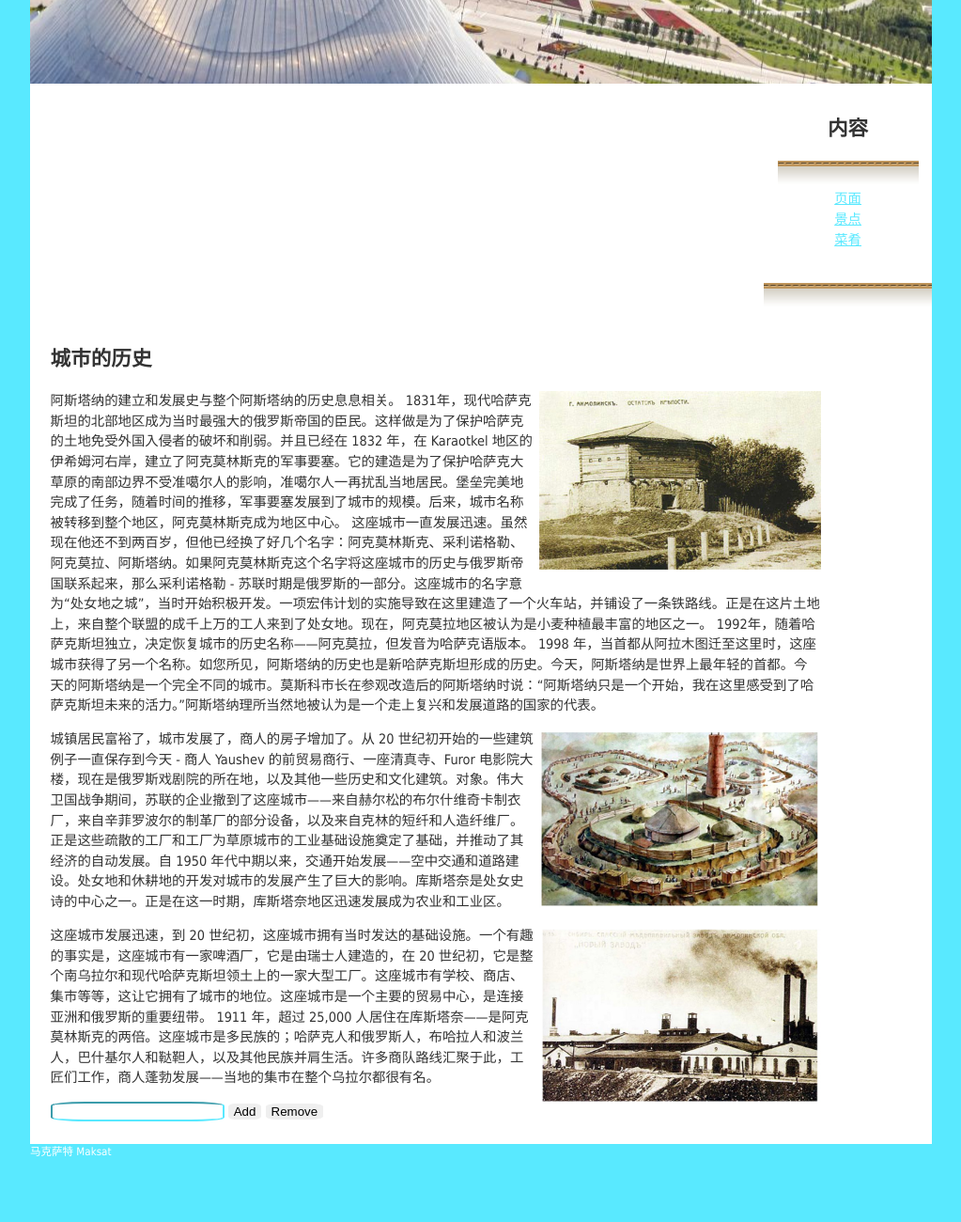
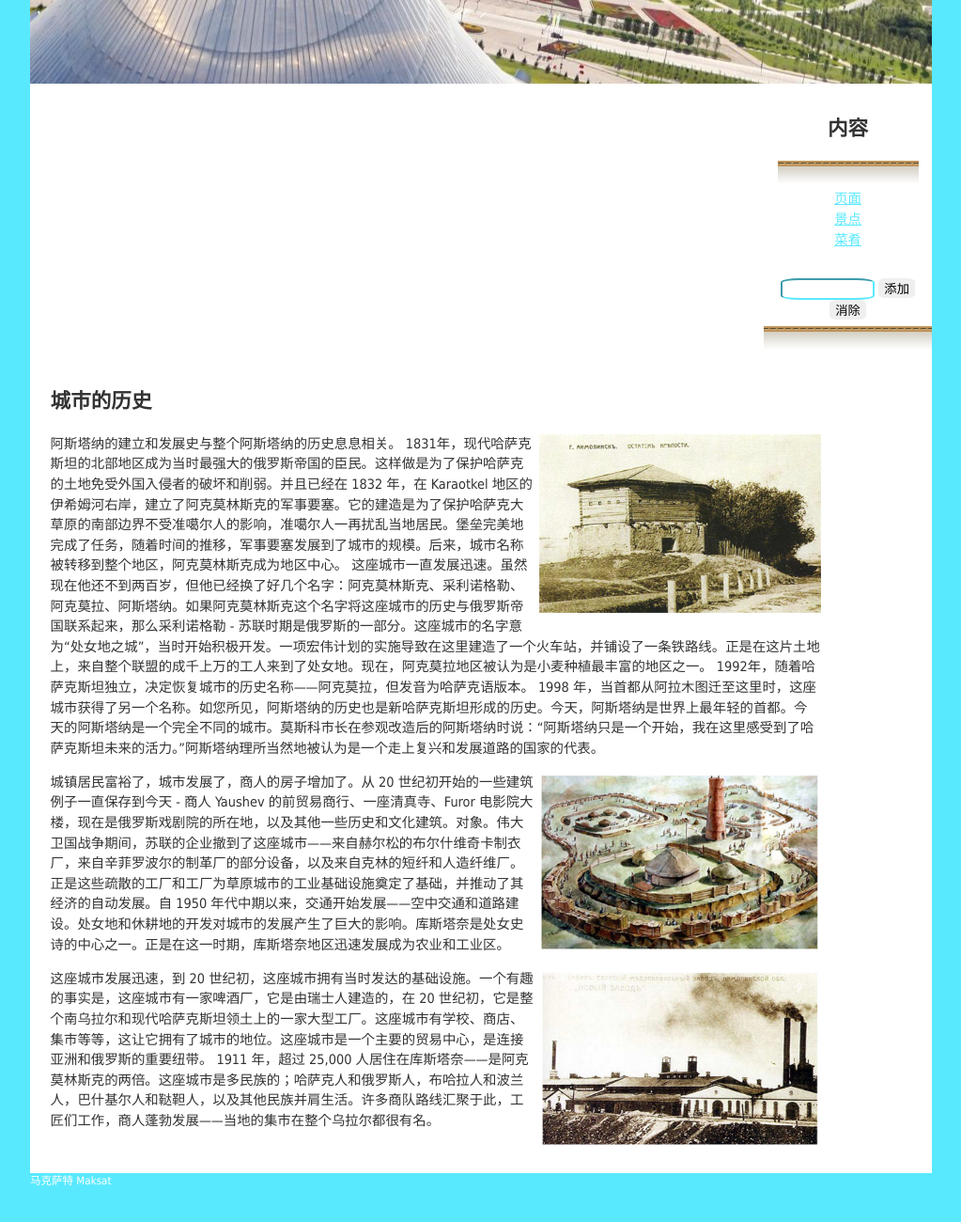
Before and after one commit to MaksatKab/Chengshi, a plain HTML site: page index.html in a window 1280 px wide. Shown: the part 352-1652 px from the top of the page at 94% size, without its empty margins (128-1151 px from the left). Before the commit the page ends 1626 px from the top, so only its background shows below. Drawn offline with nearby package versions, Linux system fonts and the light colour scheme.

Commit message:
Add files via upload

```diff
--- a/index.html
+++ b/index.html
@@ -23,8 +23,14 @@
       <li><a href="index.html">页面</a></li>
       <li><a href="attractions.html">景点</a></li>
       <li><a href="meal.html">菜肴</a></li>
+	  <li id="list"></ul>
+    <input type="text" id="candidate" />
+    <button onclick="addItem()" class="buttonClass">
+    添加</button>
+    <button onclick="removeItem()" class="buttonClass">
+    消除</button>
 
-    </ul>
+    </li>
   </div>
 
   <div id="cont">
@@ -40,13 +46,7 @@
 
     <p>这座城市发展迅速，到 20 世纪初，这座城市拥有当时发达的基础设施。一个有趣的事实是，这座城市有一家啤酒厂，它是由瑞士人建造的，在 20 世纪初，它是整个南乌拉尔和现代哈萨克斯坦领土上的一家大型工厂。这座城市有学校、商店、集市等等，这让它拥有了城市的地位。这座城市是一个主要的贸易中心，是连接亚洲和俄罗斯的重要纽带。 1911 年，超过 25,000 人居住在库斯塔奈——是阿克莫林斯克的两倍。这座城市是多民族的；哈萨克人和俄罗斯人，布哈拉人和波兰人，巴什基尔人和鞑靼人，以及其他民族并肩生活。许多商队路线汇聚于此，工匠们工作，商人蓬勃发展——当地的集市在整个乌拉尔都很有名。</p>
 
-	<ul id="list"></ul>
 
-    <input type="text" id="candidate" />
-    <button onclick="addItem()" class="buttonClass">
-    Add</button>
-    <button onclick="removeItem()" class="buttonClass">
-    Remove</button>
 
   </div>
   <div id="ftr">马克萨特 Maksat</div>
--- a/style.css
+++ b/style.css
@@ -134,7 +134,9 @@ padding: 0 0 5px 5px;
 }
 
 #candidate {
-            border-radius: 20%;
+            width: 100px;
+			padding: 2px;
+			border-radius: 20%;
             border-color: #59e9ff;
             box-sizing: border-box;
         }
```
